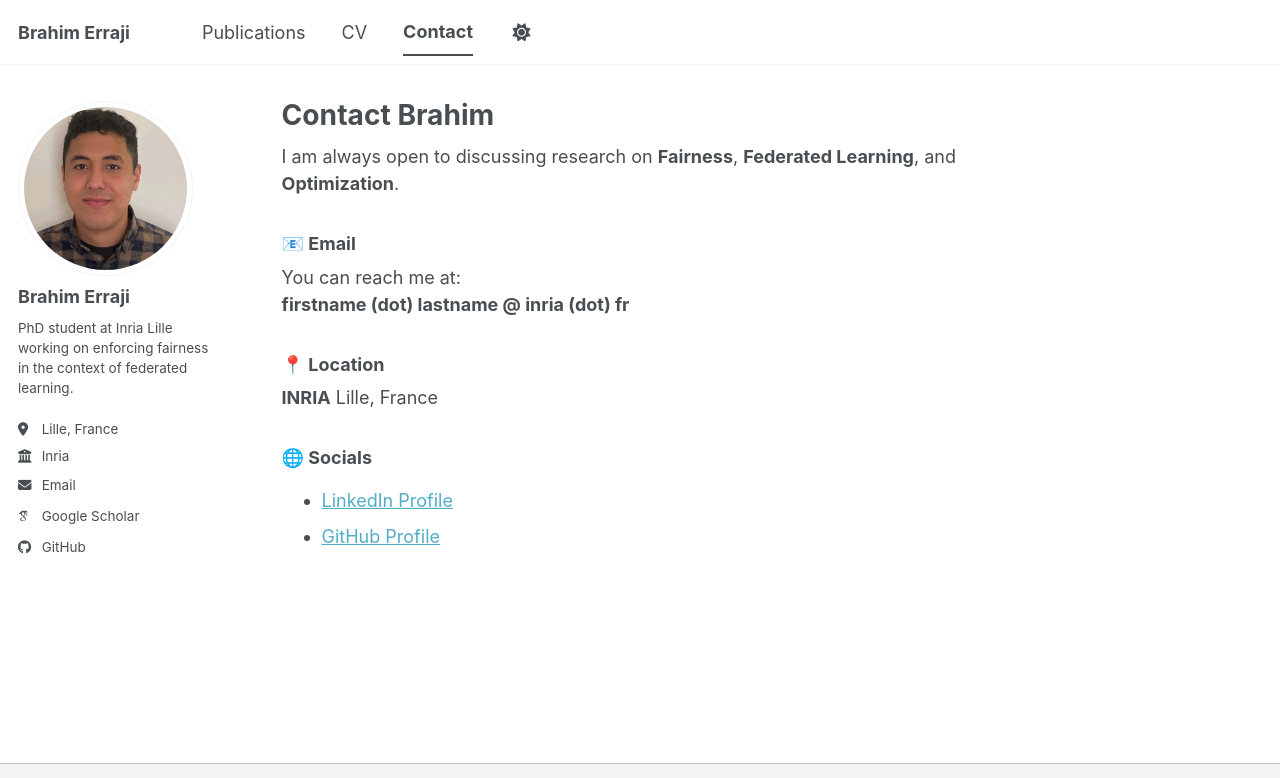
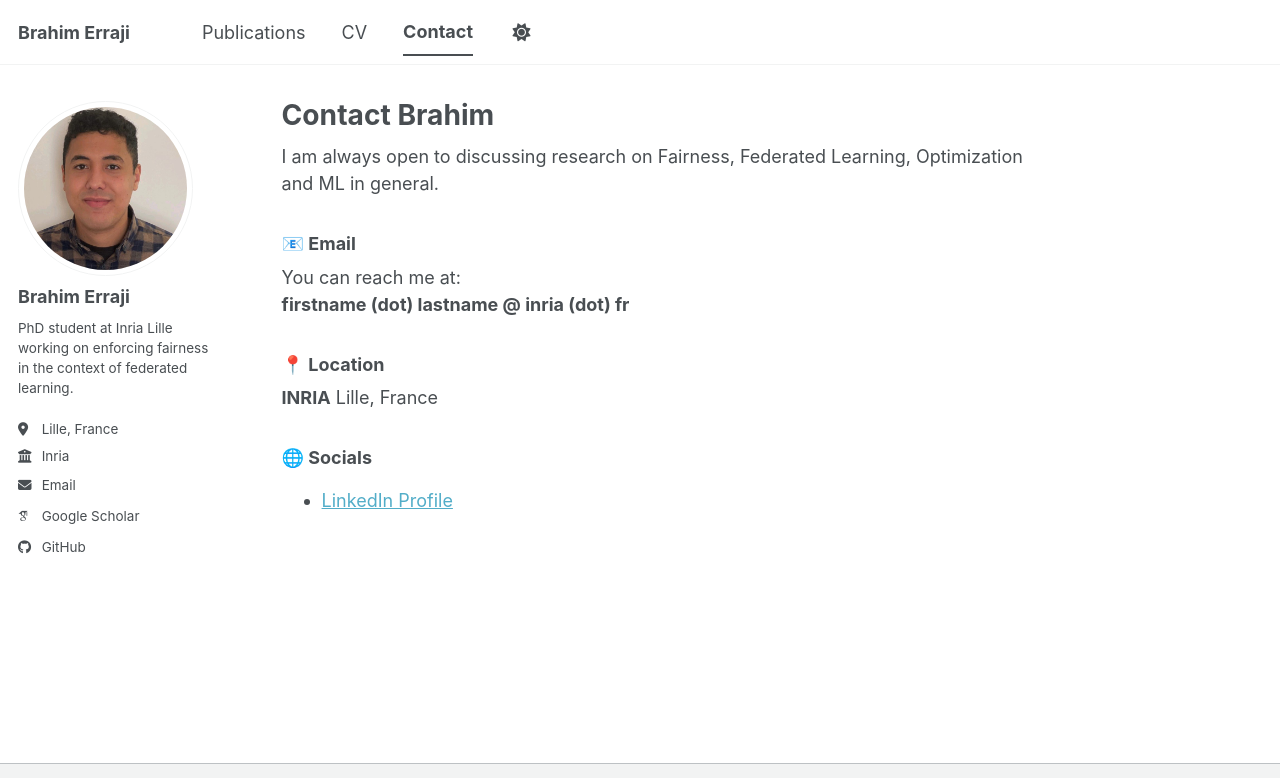
Before and after one commit to berraji/berraji.github.io, a Jekyll site: the page built from _pages/contact.md, in a window 1280 px wide, cut to the strip 0-778 px from the top of the page. Built offline with Jekyll 4.4.1, drawn with Linux system fonts in a browser that asks for light colours; some web fonts are replaced; a script bundle is joined from its source files by our own code; library files that are not in the unit come from our copies.

```diff
--- a/_pages/contact.md
+++ b/_pages/contact.md
@@ -5,7 +5,7 @@ excerpt: "Contact Brahim"
 author_profile: true
 ---
 
-I am always open to discussing research on **Fairness**, **Federated Learning**, and **Optimization**.
+I am always open to discussing research on Fairness, Federated Learning, Optimization and ML in general.
 
 ### 📧 Email
 You can reach me at:
@@ -16,4 +16,3 @@ You can reach me at:
 
 ### 🌐 Socials
 * [LinkedIn Profile](https://www.linkedin.com/in/brahim-erraji-b2a4801ba/)
-* [GitHub Profile](https://github.com/berraji)
```
Also changed, not shown: _pages/about.md (+3 -0 lines), 2 other files.
